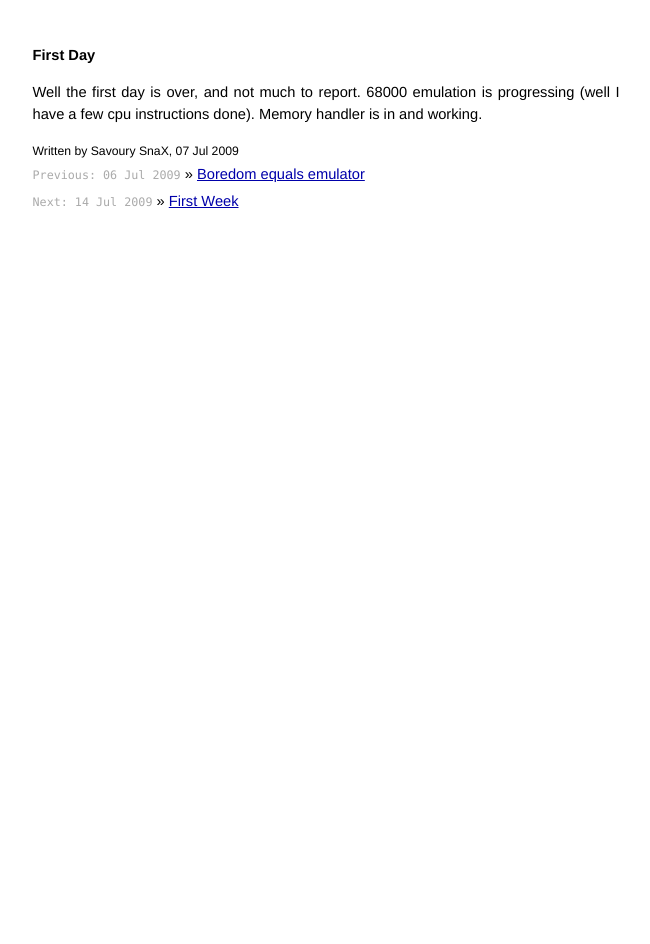
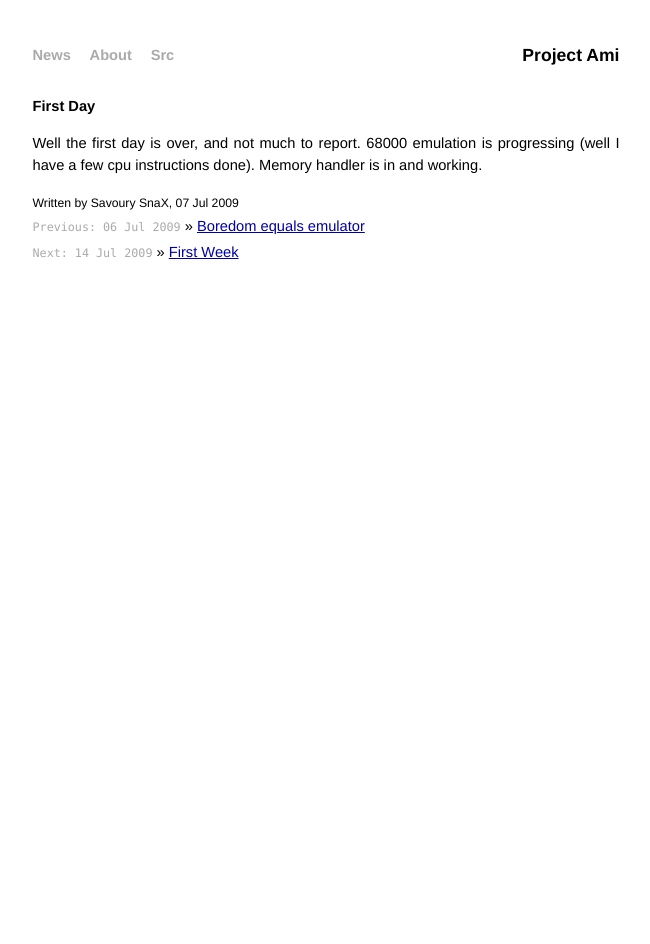
Before and after one commit to SavourySnaX/Project-Ami, a Jekyll site: the page built from _posts/2009-07-07-first-day.md, in a window 1280 px wide. Shown: the whole page, without its empty margins (314-964 px from the left). Built offline with Jekyll 4.4.1, drawn with Linux system fonts in a browser that asks for light colours; Markdown is read by kramdown in place of the engine named in the settings.

Commit message:
Fix favicon and add page header to posts.

```diff
--- a/_layouts/default.html
+++ b/_layouts/default.html
@@ -7,6 +7,7 @@
    <title>{{ page.title }}</title>
    <meta name="author" content="Savoury SnaX" />
 
+   <link rel="shortcut icon" href="/Project-Ami/favicon.ico" />
    <!-- syntax highlighting CSS -->
    <link rel="stylesheet" href="/Project-Ami/css/syntax.css" type="text/css" />
 
--- a/_layouts/post.html
+++ b/_layouts/post.html
@@ -1,6 +1,14 @@
 ---
 layout: default
 ---
+
+
+  <div class="title">
+    <a class="extra1" href="/Project-Ami/">News</a>
+    <a class="extra" href="/Project-Ami/about.html">About</a>
+    <a class="extra" href="http://github.com/SavourySnaX/Project-Ami/tree/master">Src</a>
+    <a class="project">Project Ami</a>
+  </div>
 
 <h2>{{ page.title }}</h2>
 
```
Also changed, not shown: 1 other file.
